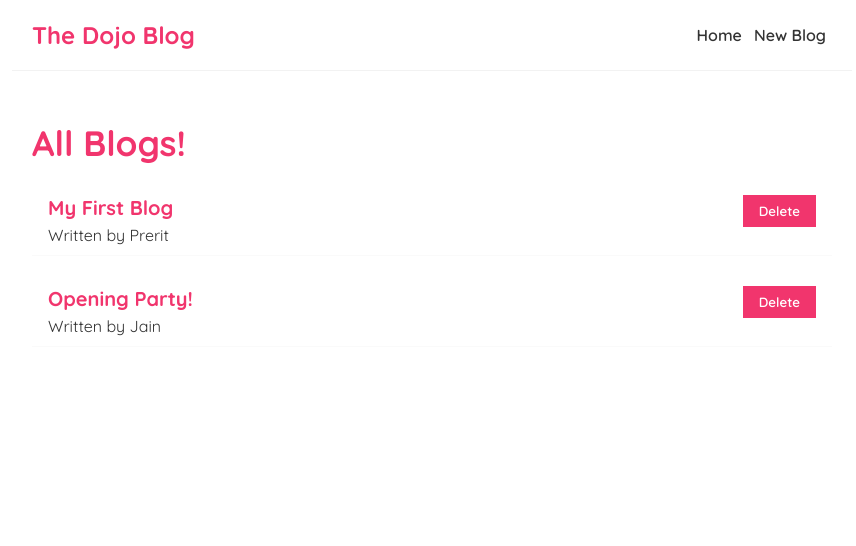
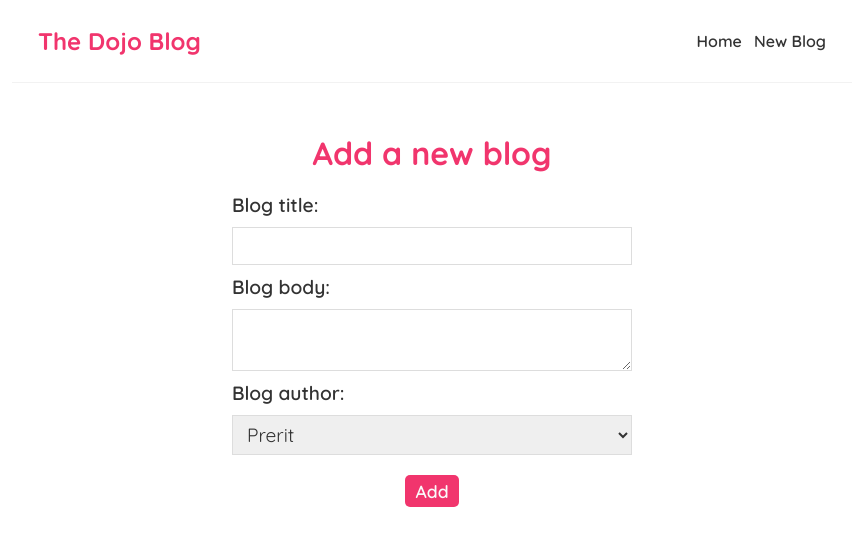
Before and after one commit to preritjn/Web-Dev, a React (Create React App) app in the folder React/dojo-blog/: page /create in a window 1280 px wide. Shown: the top 546 px of the page, without its empty margins (208-1064 px from the left). Built offline with nearby package versions, Linux system fonts and the light colour scheme; data requests are answered from the project's data file.

Commit message:
Done dojo blog

```diff
--- a/React/dojo-blog/package.json
+++ b/React/dojo-blog/package.json
@@ -8,6 +8,7 @@
     "@testing-library/user-event": "^13.5.0",
     "react": "^18.2.0",
     "react-dom": "^18.2.0",
+    "react-router-dom": "^6.21.1",
     "react-scripts": "5.0.1",
     "web-vitals": "^2.1.4"
   },
--- a/React/dojo-blog/src/App.js
+++ b/React/dojo-blog/src/App.js
@@ -1,14 +1,23 @@
 import Navbar from './Navbar'
 import Home from './Home'
+import { BrowserRouter as Router, Route, Routes } from 'react-router-dom';
+import Create from './Create';
+import BlogDetails from './BlogDetails';
 
 function App() {
   return (
-    <div className="App">
-      <Navbar/>
-      <div className="container">
-        <Home/>
+    <Router>
+      <div className="App">
+        <Navbar/>
+        <div className="container">
+          <Routes>
+            <Route exact path="/" Component={Home}/>
+            <Route exact path='/create' Component={Create}/>
+            <Route exact path='/blogs/:id' Component={BlogDetails}/>
+          </Routes>
+        </div>
       </div>
-    </div>
+    </Router>
   );
 }
 
--- /dev/null
+++ b/React/dojo-blog/src/BlogDetails.js
@@ -0,0 +1,31 @@
+import { useParams,useNavigate } from "react-router-dom";
+import useFetch from "./useFetch";
+
+function BlogDetails() {
+    const {id} = useParams()
+    const {data:blog, isPending, error} = useFetch('http://localhost:8000/blogs/'+id)
+    const navigate = useNavigate()
+    function handleDelete() {
+        fetch('http://localhost:8000/blogs/'+id,{
+            method: 'DELETE'
+        }).then(() => {
+            navigate('/')
+        })
+    }
+    return (
+        <div className="blog-details">
+            {isPending && <div>Loading</div>}
+            {error && <div>An error occurred</div>}
+            {blog && (
+                <article>
+                    <h2>{blog.title}</h2>
+                    <p>Written by {blog.author}</p>
+                    <div>{blog.body}</div>
+                    <button onClick={handleDelete}>Delete</button>
+                </article>
+            )}
+        </div>
+    );
+}
+
+export default BlogDetails;
--- a/React/dojo-blog/src/BlogList.js
+++ b/React/dojo-blog/src/BlogList.js
@@ -1,3 +1,5 @@
+import { Link } from "react-router-dom";
+
 function BlogList({blogs,title,handleDelete}) {
     return (
         <div className="blog-list">
@@ -6,10 +8,12 @@ function BlogList({blogs,title,handleDelete}) {
                 return (
                     <div className="blog-preview" key={blog.id}>
                         <div className="blog">
-                            <h2>{blog.title}</h2>
-                            <p>Written by {blog.author}</p>
+                            <Link to={`/blogs/${blog.id}`} >
+                                <h2>{blog.title}</h2>
+                                <p>Written by {blog.author}</p>
+                            </Link>
                         </div>
-                        <button className="btn" onClick={() => handleDelete(blog.id)}>Delete</button>
+                        {/* <button className="btn" onClick={() => handleDelete(blog.id)}>Delete</button> */}
                     </div>
                 );
             })}
--- /dev/null
+++ b/React/dojo-blog/src/Create.js
@@ -0,0 +1,59 @@
+import { useState } from "react";
+import { useNavigate } from "react-router-dom"
+
+function Create() {
+    const [title,setTitle] = useState('')
+    const [body,setBody] = useState('')
+    const [author,setAuthor] = useState('Prerit')
+    const [isPending,setIsPending] = useState(false)
+    const navigate = useNavigate();
+
+    const handleSubmit = (event) => {
+        event.preventDefault();
+        const blog = {title,body,author}
+        setIsPending(true)
+        fetch('http://localhost:8000/blogs',{
+            method: 'POST',
+            headers: {"Content-Type": "application/json"},
+            body: JSON.stringify(blog)
+        }).then(() => {
+            setIsPending(false)
+            console.log('New blog added')
+            navigate("/")
+        })
+    }
+
+    return (
+        <div className="create">
+            <h2>Add a new blog</h2>
+            <form onSubmit={handleSubmit}>
+                <label htmlFor="title">Blog title:</label>
+                <input
+                    id="title"
+                    type="text"
+                    value={title}
+                    onChange={(event) => setTitle(event.target.value)}
+                    required
+                />
+                <label htmlFor="body">Blog body:</label>
+                <textarea
+                    id="body"
+                    value={body}
+                    onChange={(event) => setBody(event.target.value)}
+                    required
+                >
+                </textarea>
+                <label htmlFor="author">Blog author:</label>
+                <select id="author" value={author} onChange={(event) => setAuthor(event.target.value)}>
+                    <option value="Prerit">Prerit</option>
+                    <option value="Kumar">Kumar</option>
+                    <option value="Jain">Jain</option>
+                </select>
+                {!isPending && <button>Add</button>}
+                {isPending && <button>Adding...</button>}
+            </form>
+        </div>
+    );
+}
+
+export default Create;
--- a/React/dojo-blog/src/Home.js
+++ b/React/dojo-blog/src/Home.js
@@ -1,28 +1,15 @@
-import { useState,useEffect } from "react"
+// import { useState,useEffect } from "react"
 import BlogList from "./BlogList"
+import useFetch from "./useFetch"
 
 function Home() {
-    const [blogs, setBlogs] = useState(null);
-
-    function handleDelete(id) {
-        const newBlogs = blogs.filter(blog=>blog.id!==id)
-        setBlogs(newBlogs)
-    }
-
-    useEffect(() => {
-        fetch('http://localhost:8000/blogs')
-            .then(res => {
-                return res.json()
-            })
-            .then(data => {
-                console.log(data)
-                setBlogs(data)
-            })
-    },[])
+    const {data:blogs,isPending,error} = useFetch('http://localhost:8000/blogs')
 
     return (
         <div className="home">
-            {blogs && <BlogList blogs={blogs} title='All Blogs!' handleDelete={handleDelete}/>}
+            {isPending && <div className='loading'>Data Loading</div>}
+            {error && <div className='error'>error</div>}
+            {blogs && <BlogList blogs={blogs} title='All Blogs!'/>}
         </div>
     )
 }
--- a/React/dojo-blog/src/Navbar.js
+++ b/React/dojo-blog/src/Navbar.js
@@ -1,10 +1,12 @@
+import {Link} from 'react-router-dom'
+
 function Navbar() {
     return (
         <nav className="navbar">
-            <h1>The Dojo Blog</h1>
+            <Link to='/'><h1>The Dojo Blog</h1></Link>
             <div className="links">
-                <a href="/">Home</a>
-                <a href="/create">New Blog</a>
+                <Link to="/">Home</Link>
+                <Link to="/create">New Blog</Link>
             </div>
         </nav>
     );
--- a/React/dojo-blog/src/index.css
+++ b/React/dojo-blog/src/index.css
@@ -60,6 +60,10 @@
   color: #f1356d;
 }
 
+.blog a {
+  text-decoration: none;
+}
+
 .btn {
   height: 2rem;
   padding: 0 1rem;
@@ -69,3 +73,72 @@
   font-weight: 600;
   cursor: pointer;
 }
+
+.blog-details h2{
+  color: #f1356d;
+  font-size: 2rem;
+}
+
+.blog-details p {
+  margin: 20px 0;
+  font-size: 1.3rem;
+  font-weight: 600;
+}
+
+.blog-details div {
+  font-size: 1.1rem;
+  letter-spacing: 1px;
+  line-height: 1.5rem;
+}
+
+.blog-details button {
+  background-color: #f1356d;
+  color: #f2f2f2;
+  padding: 6px 12px;
+  cursor: pointer;
+  border-radius: 5px;
+  border: none;
+  font-weight: 600;
+  margin-top: 16px;
+}
+
+.create {
+  max-width: 400px;
+  margin: 0 auto;
+  text-align: center;
+}
+
+.create label {
+  display: block;
+  text-align: left;
+  font-size: 1.2rem;
+  font-weight: 600;
+}
+
+.create h2 {
+  color: #f1356d;
+  font-size: 2rem;
+  margin-bottom: 20px;
+}
+
+.create input, .create textarea, .create select {
+  width: 100%;
+  padding: 6px 10px;
+  margin: 10px 0;
+  font-size: 1.2rem;
+  box-sizing: border-box;
+  border: 1px solid #ddd;
+  display: block;
+}
+
+.create button {
+  margin-top: 10px;
+  background-color: #f1356d;
+  border: none;
+  border-radius: 5px;
+  color: #fafafa;
+  padding: 5px 10px;
+  font-size: 1.1rem;
+  font-weight: 600;
+  cursor: pointer;
+}
--- /dev/null
+++ b/React/dojo-blog/src/useFetch.js
@@ -0,0 +1,38 @@
+import { useState,useEffect } from "react"
+
+function useFetch(url) {
+    const [data, setBlogs] = useState(null)
+    const [isPending, setIsPending] = useState(true)
+    const [error, setError] = useState(null)
+
+    useEffect(() => {
+        const abortController = new AbortController()
+
+        fetch(url,{signal:abortController.signal})
+            .then(res => {
+                if(!res.ok)
+                    throw Error("This resource can't be fetched")
+                return res.json()
+            })
+            .then(data => {
+                console.log(data)
+                setBlogs(data)
+                setIsPending(false)
+                setError(null)
+            })
+            .catch(error => {
+                if(error.name === 'AbortError')
+                    console.log(error.message)
+                else {
+                    console.log(error.message)
+                    setError(error.message)
+                    setIsPending(false)
+                }
+            })
+        return () => abortController.abort()
+    },[url])
+
+    return {data, isPending, error}
+}
+
+export default useFetch;
```
Also changed, not shown: React/dojo-blog/data/db.json (indentation only), 1 other file (tests, documents, lock files or other folders).
